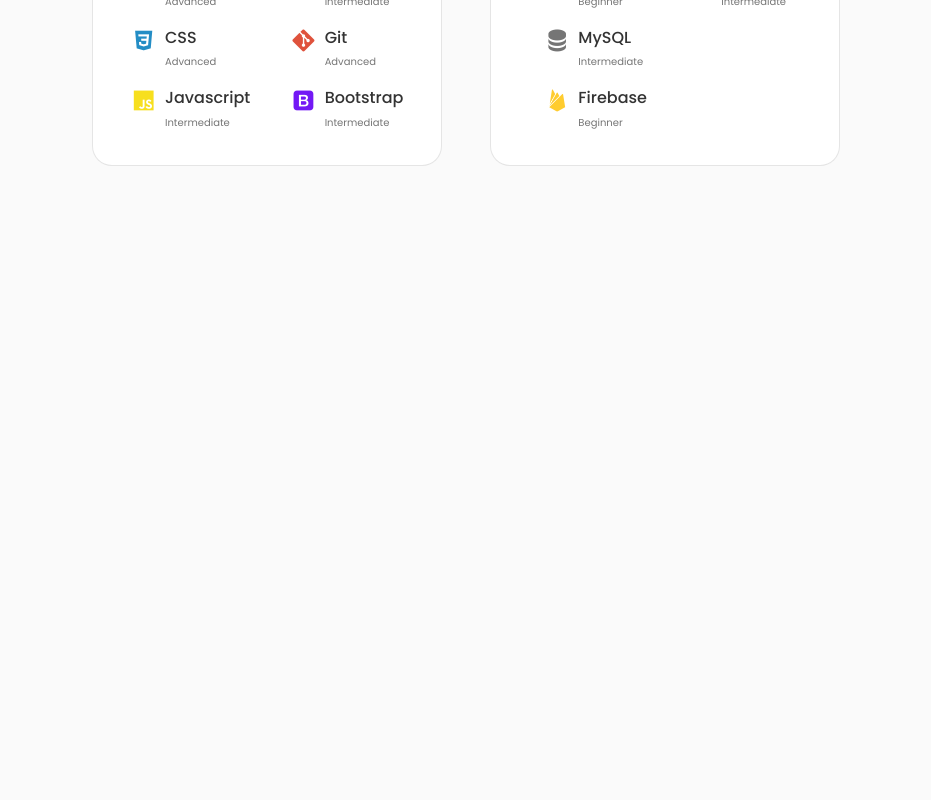
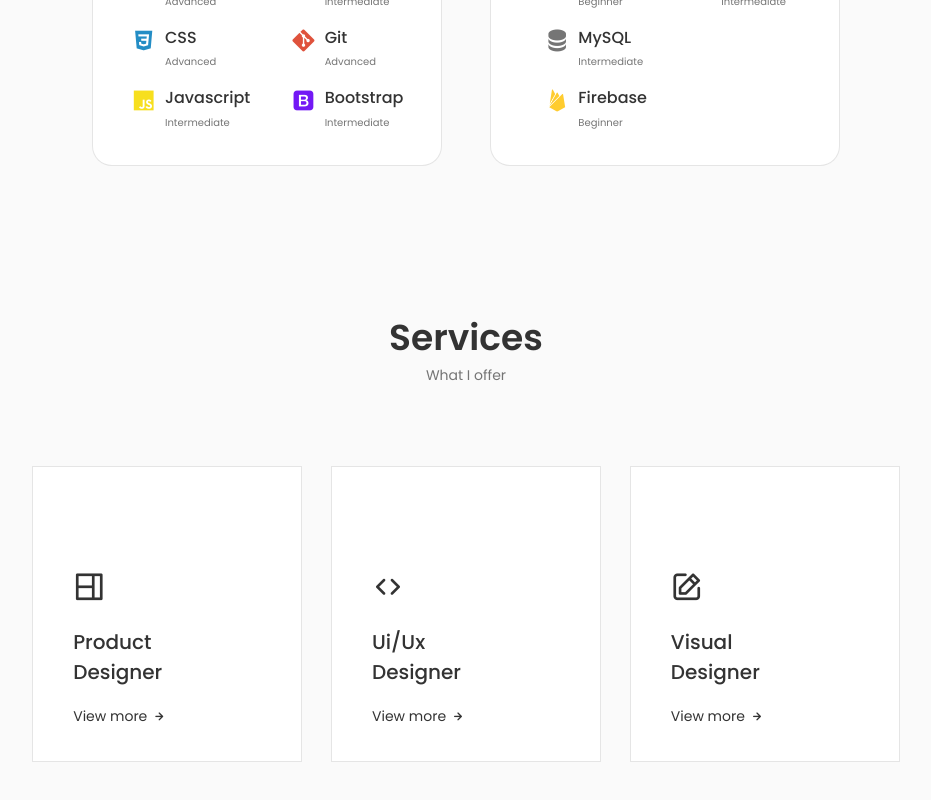
Before and after one commit to dvke/Portfolio-Website, a React (Vite) app: page / in a window 1280 px wide. Shown: the part 1734-2534 px from the top of the page, without its empty margins (174-1105 px from the left). Before the commit the page ends 1948 px from the top, so only its background shows below. Built offline with nearby package versions, Linux system fonts and the light colour scheme.

Commit message:
Services component

```diff
--- a/src/App.jsx
+++ b/src/App.jsx
@@ -2,6 +2,7 @@
 import Home from "./components/home/Home";
 import About from "./components/about/About";
 import Skills from "./components/skills/Skills";
+import Services from "./components/services/Services";
 import "./App.css";
 
 function App() {
@@ -12,6 +13,7 @@
         <Home />
         <About />
         <Skills />
+        <Services />
       </main>
     </>
   );
--- a/src/components/header/Header.jsx
+++ b/src/components/header/Header.jsx
@@ -35,6 +35,13 @@
             </li>
 
             <li className="nav__item">
+              <a href="#services" className="nav__link">
+                <i className="uil uil-user nav__icon"></i>
+                Services
+              </a>
+            </li>
+
+            <li className="nav__item">
               <a href="#portfolio" className="nav__link">
                 <i className="uil uil-scenery nav__icon"></i>
                 Portfolio
--- /dev/null
+++ b/src/components/services/Services.css
@@ -0,0 +1,118 @@
+.services__container {
+  grid-template-columns: repeat(3, 270px);
+  justify-content: center;
+  column-gap: 1.8rem;
+}
+
+.services__content {
+  position: relative;
+  border: 1px solid rgba(0, 0, 0, 0.1);
+  background-color: var(--container-color);
+  padding: 6rem 0 2rem 2.5rem;
+}
+
+.services__icon {
+  display: block;
+  font-size: 2rem;
+  color: var(--title-color);
+  margin-bottom: var(--mb-1);
+}
+
+.services__title {
+  font-size: var(--h3-font-size);
+  margin-bottom: var(--mb-1);
+  font-weight: var(--font-medium);
+}
+
+.services__button {
+  color: var(--title-color);
+  font-size: var(--small-font-size);
+  display: inline-flex;
+  align-items: center;
+  column-gap: 0.25rem;
+  cursor: pointer;
+}
+
+.services__button-icon {
+  font-size: 1rem;
+}
+
+.services__button:hover .services__button-icon {
+  transform: translateX(0.35rem);
+}
+
+.services__modal {
+  position: fixed;
+  inset: 0;
+  background-color: rgba(0, 0, 0, 0.5);
+  z-index: var(--z-modal);
+  display: flex;
+  justify-content: center;
+  align-items: center;
+  padding: 0 1rem;
+  opacity: 0;
+  visibility: hidden;
+}
+
+li {
+  margin-bottom: 1rem;
+}
+
+.services__modal-content {
+  width: 500px;
+  position: relative;
+  background-color: var(--container-color);
+  padding: 4.5rem 2.5rem 2.5rem;
+  border-radius: 1.25rem;
+}
+
+.services__modal-close {
+  position: absolute;
+  top: 1.5rem;
+  right: 1.5rem;
+  font-size: 1.5rem;
+  color: var(--title-color);
+  cursor: pointer;
+}
+
+.services__modal-title,
+.services__modal-description {
+  text-align: center;
+}
+
+.services__modal-title {
+  font-size: var(--h3-font-weight);
+  font-weight: var(--font-medium);
+  margin-bottom: var(--mb-1);
+}
+
+.services__modal-description {
+  font-size: var(--small-font-size);
+  padding: 0 3.5rem;
+  margin-bottom: var(--mb-2);
+}
+
+.services__modal-services {
+  row-gap: 0.75rem;
+}
+
+.services__modal-service {
+  display: flex;
+  align-items: center;
+  column-gap: 0.5rem;
+}
+
+.services__modal-icon {
+  color: var(--title-color);
+  font-size: 1.1rem;
+}
+
+.services__modal-info {
+  font-size: var(--small-font-size);
+}
+
+/* Active Modal */
+.active-modal {
+  opacity: 1;
+  visibility: visible;
+}
--- /dev/null
+++ b/src/components/services/Services.jsx
@@ -0,0 +1,197 @@
+import "./Services.css";
+
+const Services = () => {
+  return (
+    <section className="services section" id="services">
+      <h2 className="section__title">Services</h2>
+      <span className="section__subtitle">What I offer</span>
+
+      <div className="services__container container grid">
+        <div className="services__content">
+          <div>
+            <i className="uil uil-web-grid services__icon"></i>
+            <h3 className="services__title">
+              Product <br /> Designer
+            </h3>
+          </div>
+
+          <span className="services__button">
+            View more
+            <i className="uil uil-arrow-right services__button-icon"></i>
+          </span>
+
+          <div className="services__modal">
+            <div className="services__modal-content">
+              <i className="uil uil-times services__modal-close"></i>
+
+              <h3 className="services__modal-title">Product Designer</h3>
+              <p className="services__modal-description">
+                Service with more than 3 years of experience.Providing quality
+                work to clients and companies.
+              </p>
+
+              <ul className="services__modal-services grid">
+                <li className="services__modal-service">
+                  <i className="uil uil-check-circle services__modal-icon"></i>
+                  <p className="services__modal-info">
+                    I develop the user interface.
+                  </p>
+                </li>
+
+                <li className="services__modal-service">
+                  <i className="uil uil-check-circle services__modal-icon"></i>
+                  <p className="services__modal-info">Web page development.</p>
+                </li>
+
+                <li className="services__modal-service">
+                  <i className="uil uil-check-circle services__modal-icon"></i>
+                  <p className="services__modal-info">
+                    I create ux element interactions.
+                  </p>
+                </li>
+
+                <li className="services__modal-service">
+                  <i className="uil uil-check-circle services__modal-icon"></i>
+                  <p className="services__modal-info">
+                    I position your company brand.
+                  </p>
+                </li>
+
+                <li className="services__modal-service">
+                  <i className="uil uil-check-circle services__modal-icon"></i>
+                  <p className="services__modal-info">
+                    Design and mockups of products for companies.
+                  </p>
+                </li>
+              </ul>
+            </div>
+          </div>
+        </div>
+
+        <div className="services__content">
+          <div>
+            <i className="uil uil-arrow services__icon"></i>
+            <h3 className="services__title">
+              Ui/Ux <br /> Designer
+            </h3>
+          </div>
+
+          <span className="services__button">
+            View more
+            <i className="uil uil-arrow-right services__button-icon"></i>
+          </span>
+
+          <div className="services__modal">
+            <div className="services__modal-content">
+              <i className="uil uil-times services__modal-close"></i>
+
+              <h3 className="services__modal-title">Ui/Ux Designer</h3>
+              <p className="services__modal-description">
+                Service with more than 3 years of experience.Providing quality
+                work to clients and companies.
+              </p>
+
+              <ul className="services__modal-services grid">
+                <li className="services__modal-service">
+                  <i className="uil uil-check-circle services__modal-icon"></i>
+                  <p className="services__modal-info">
+                    I develop the user interface.
+                  </p>
+                </li>
+
+                <li className="services__modal-service">
+                  <i className="uil uil-check-circle services__modal-icon"></i>
+                  <p className="services__modal-info">Web page development.</p>
+                </li>
+
+                <li className="services__modal-service">
+                  <i className="uil uil-check-circle services__modal-icon"></i>
+                  <p className="services__modal-info">
+                    I create ux element interactions.
+                  </p>
+                </li>
+
+                <li className="services__modal-service">
+                  <i className="uil uil-check-circle services__modal-icon"></i>
+                  <p className="services__modal-info">
+                    I position your company brand.
+                  </p>
+                </li>
+
+                <li className="services__modal-service">
+                  <i className="uil uil-check-circle services__modal-icon"></i>
+                  <p className="services__modal-info">
+                    Design and mockups of products for companies.
+                  </p>
+                </li>
+              </ul>
+            </div>
+          </div>
+        </div>
+
+        <div className="services__content">
+          <div>
+            <i className="uil uil-edit services__icon"></i>
+            <h3 className="services__title">
+              Visual <br /> Designer
+            </h3>
+          </div>
+
+          <span className="services__button">
+            View more
+            <i className="uil uil-arrow-right services__button-icon"></i>
+          </span>
+
+          <div className="services__modal">
+            <div className="services__modal-content">
+              <i className="uil uil-times services__modal-close"></i>
+
+              <h3 className="services__modal-title"> Visual Designer</h3>
+              <p className="services__modal-description">
+                Service with more than 3 years of experience.Providing quality
+                work to clients and companies.
+              </p>
+
+              <ul className="services__modal-services grid">
+                <li className="services__modal-service">
+                  <i className="uil uil-check-circle services__modal-icon"></i>
+                  <p className="services__modal-info">
+                    I develop the user interface.
+                  </p>
+                </li>
+
+                <li className="services__modal-service">
+                  <i className="uil uil-check-circle services__modal-icon"></i>
+                  <p className="services__modal-info">Web page development.</p>
+                </li>
+
+                <li className="services__modal-service">
+                  <i className="uil uil-check-circle services__modal-icon"></i>
+                  <p className="services__modal-info">
+                    I create ux element interactions.
+                  </p>
+                </li>
+
+                <li className="services__modal-service">
+                  <i className="uil uil-check-circle services__modal-icon"></i>
+                  <p className="services__modal-info">
+                    I position your company brand.
+                  </p>
+                </li>
+
+                <li className="services__modal-service">
+                  <i className="uil uil-check-circle services__modal-icon"></i>
+                  <p className="services__modal-info">
+                    Design and mockups of products for companies.
+                  </p>
+                </li>
+              </ul>
+            </div>
+          </div>
+        </div>
+      </div>
+    </section>
+  );
+};
+
+export default Services;
```
